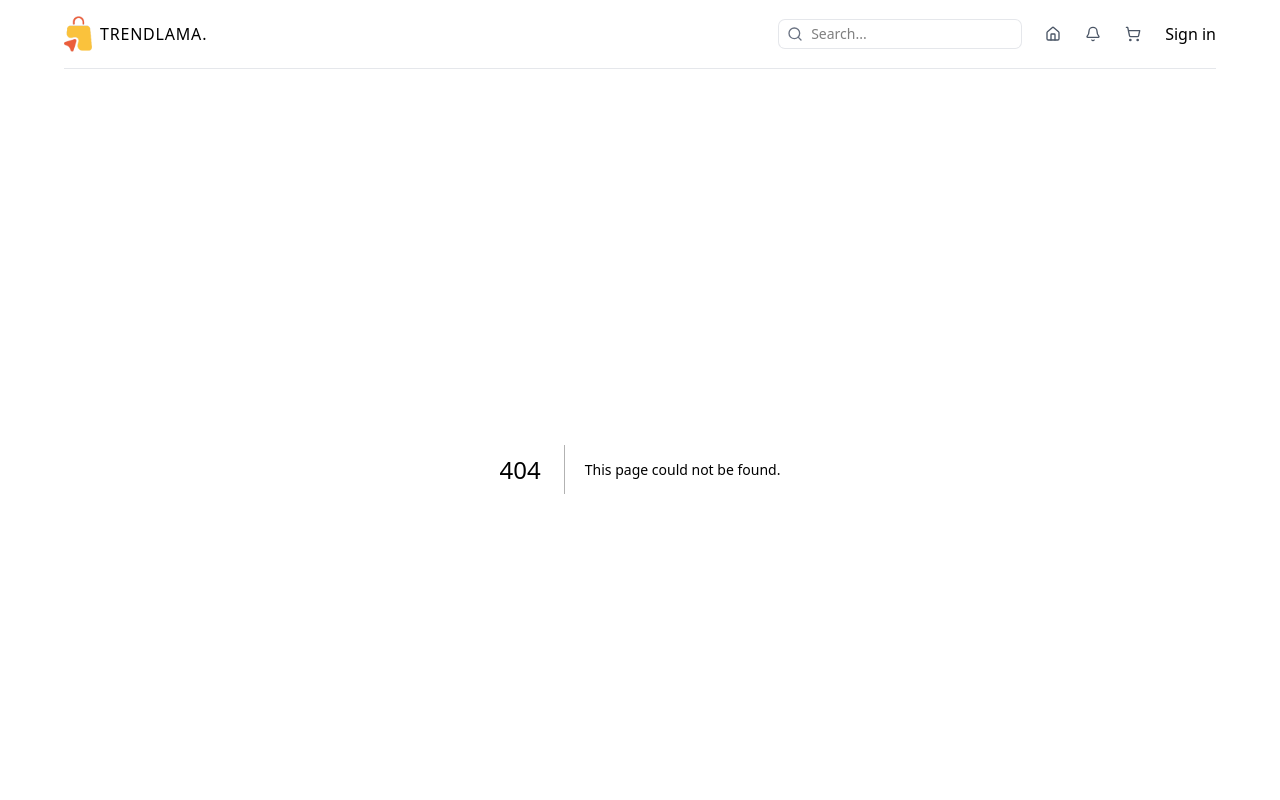
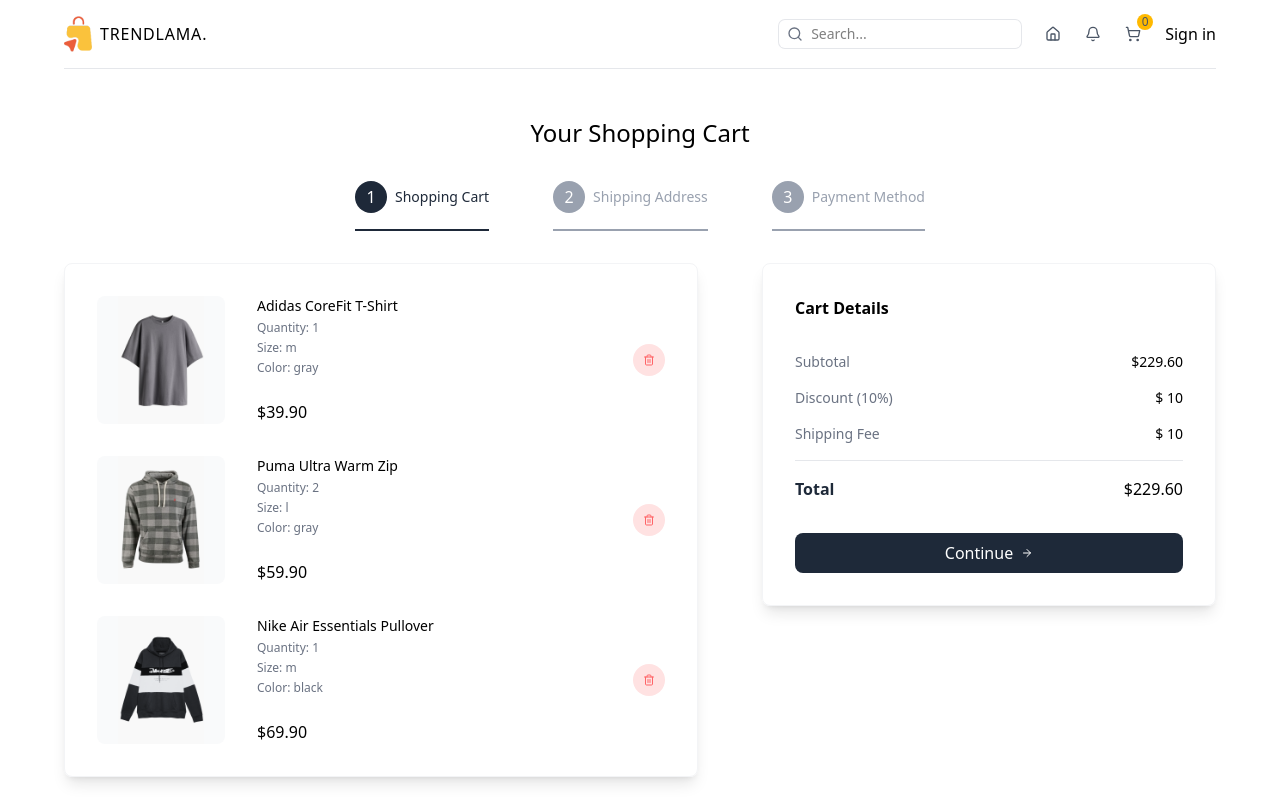
Before and after one commit to handa26/e-commerce-ui, a Next.js app: page /cart in a window 1280 px wide. Before the commit this address had no page. Shown: the top 800 px of the page. Built offline with nearby package versions, Linux system fonts and the light colour scheme.

Commit message:
feat: cart page design with steps

```diff
--- /dev/null
+++ b/src/app/cart/page.tsx
@@ -0,0 +1,226 @@
+"use client";
+
+import { useState } from "react";
+import { useSearchParams, useRouter } from "next/navigation";
+import { ArrowRight, Trash2 } from "lucide-react";
+import Image from "next/image";
+
+import { CartItemsType } from "@/types";
+import ShippingForm from "@/components/ShippingForm";
+import PaymentForm from "@/components/PaymentForm";
+
+const steps = [
+	{
+		id: 1,
+		title: "Shopping Cart",
+	},
+	{
+		id: 2,
+		title: "Shipping Address",
+	},
+	{
+		id: 3,
+		title: "Payment Method",
+	},
+];
+
+// ! TEMPORARY
+const cartItems: CartItemsType = [
+	{
+		id: 1,
+		name: "Adidas CoreFit T-Shirt",
+		shortDescription:
+			"Lorem ipsum dolor sit amet consect adipisicing elit lorem ipsum dolor sit.",
+		description:
+			"Lorem ipsum dolor sit amet consect adipisicing elit lorem ipsum dolor sit. Lorem ipsum dolor sit amet consect adipisicing elit lorem ipsum dolor sit. Lorem ipsum dolor sit amet consect adipisicing elit lorem ipsum dolor sit.",
+		price: 39.9,
+		sizes: ["s", "m", "l", "xl", "xxl"],
+		colors: ["gray", "purple", "green"],
+		images: {
+			gray: "/products/1g.png",
+			purple: "/products/1p.png",
+			green: "/products/1gr.png",
+		},
+		quantity: 1,
+		selectedSize: "m",
+		selectedColor: "gray",
+	},
+	{
+		id: 2,
+		name: "Puma Ultra Warm Zip",
+		shortDescription:
+			"Lorem ipsum dolor sit amet consect adipisicing elit lorem ipsum dolor sit.",
+		description:
+			"Lorem ipsum dolor sit amet consect adipisicing elit lorem ipsum dolor sit. Lorem ipsum dolor sit amet consect adipisicing elit lorem ipsum dolor sit. Lorem ipsum dolor sit amet consect adipisicing elit lorem ipsum dolor sit.",
+		price: 59.9,
+		sizes: ["s", "m", "l", "xl"],
+		colors: ["gray", "green"],
+		images: { gray: "/products/2g.png", green: "/products/2gr.png" },
+		quantity: 2,
+		selectedSize: "l",
+		selectedColor: "gray",
+	},
+	{
+		id: 3,
+		name: "Nike Air Essentials Pullover",
+		shortDescription:
+			"Lorem ipsum dolor sit amet consect adipisicing elit lorem ipsum dolor sit.",
+		description:
+			"Lorem ipsum dolor sit amet consect adipisicing elit lorem ipsum dolor sit. Lorem ipsum dolor sit amet consect adipisicing elit lorem ipsum dolor sit. Lorem ipsum dolor sit amet consect adipisicing elit lorem ipsum dolor sit.",
+		price: 69.9,
+		sizes: ["s", "m", "l"],
+		colors: ["green", "blue", "black"],
+		images: {
+			green: "/products/3gr.png",
+			blue: "/products/3b.png",
+			black: "/products/3bl.png",
+		},
+		quantity: 1,
+		selectedSize: "m",
+		selectedColor: "black",
+	},
+];
+
+const CartPage = () => {
+	const searchParams = useSearchParams();
+	const router = useRouter();
+	const [shippingForm, setShippingForm] = useState(null);
+
+	const activeStep = parseInt(searchParams.get("step") || "1");
+
+	return (
+		<div className="flex flex-col gap-8 items-center justify-center mt-12">
+			{/* TITLE */}
+			<h1 className="text-2xl font-medium">Your Shopping Cart</h1>
+
+			{/* STEPS */}
+			<div className="flex flex-col lg:flex-row items-center gap-8 lg:gap-16">
+				{steps.map((step) => (
+					<div
+						className={`flex items-center gap-2 border-b-2 pb-4 ${step.id === activeStep ? "border-gray-800" : "border-gray-400"}`}
+						key={step.id}
+					>
+						<div
+							className={`w-6 h-6 rounded-full text-white p-4 flex items-center justify-center ${step.id === activeStep ? "bg-gray-800" : "bg-gray-400"}`}
+						>
+							{step.id}
+						</div>
+						<p
+							className={`text-sm font-medium ${step.id === activeStep ? "text-gray-800" : "text-gray-400"}`}
+						>
+							{step.title}
+						</p>
+					</div>
+				))}
+			</div>
+
+			{/* CART ITEMS & CART DETAILS */}
+			<div className="w-full flex flex-col lg:flex-row gap-16">
+				{/* CART ITEMS */}
+				<div className="w-full lg:w-7/12 shadow-lg border-1 border-gray-100 p-8 rounded-lg flex flex-col gap-8">
+					{activeStep === 1 ? (
+						cartItems.map((item) => (
+							// Cart item
+							<div className="flex items-center justify-between" key={item.id}>
+								{/* Image & Details */}
+								<div className="flex gap-8">
+									{/* Image */}
+									<div className="relative w-32 h-32 bg-gray-50 rounded-lg overflow-hidden">
+										<Image
+											src={item.images[item.selectedColor]}
+											alt={item.name}
+											fill
+											className="object-contain"
+										/>
+									</div>
+
+									{/* Details */}
+									<div className="flex flex-col justify-between">
+										<div className="flex flex-col gap-1">
+											<p className="text-sm font-medium">{item.name}</p>
+											<p className="text-xs text-gray-500">
+												Quantity: {item.quantity}
+											</p>
+											<p className="text-xs text-gray-500">
+												Size: {item.selectedSize}
+											</p>
+											<p className="text-xs text-gray-500">
+												Color: {item.selectedColor}
+											</p>
+										</div>
+										<p className="font-medium">${item.price.toFixed(2)}</p>
+									</div>
+								</div>
+
+								{/* Delete */}
+								<button className="w-8 h-8 rounded-full bg-red-100 hover:bg-red-200 transition-all duration-300 text-red-400 flex items-center justify-center cursor-pointer">
+									<Trash2 className="w-3 h-3" />
+								</button>
+							</div>
+						))
+					) : activeStep === 2 ? (
+						<ShippingForm />
+					) : activeStep === 3 && shippingForm ? (
+						<PaymentForm />
+					) : (
+						<p className="text-sm text-gray-500">
+							Please fill in the shipping form to continue.
+						</p>
+					)}
+				</div>
+
+				{/* CART DETAILS */}
+				<div className="w-full lg:w-5/12 shadow-lg border-1 border-gray-100 p-8 rounded-lg flex flex-col gap-8 h-max">
+					<h2 className="font-semibold">Cart Details</h2>
+					<div className="flex flex-col gap-4">
+						{/* SUBTOTAL */}
+						<div className="flex justify-between text-sm">
+							<p className="text-gray-500">Subtotal</p>
+							<p className="font-medium">
+								$
+								{cartItems
+									.reduce((acc, item) => acc + item.price * item.quantity, 0)
+									.toFixed(2)}
+							</p>
+						</div>
+
+						{/* DISCOUNT */}
+						<div className="flex justify-between text-sm">
+							<p className="text-gray-500">Discount (10%)</p>
+							<p className="font-medium">$ 10</p>
+						</div>
+
+						{/* SHIPPING */}
+						<div className="flex justify-between text-sm">
+							<p className="text-gray-500">Shipping Fee</p>
+							<p className="font-medium">$ 10</p>
+						</div>
+						<hr className="border-gray-200" />
+
+						{/* TOTAL */}
+						<div className="flex justify-between">
+							<p className="text-gray-800 font-semibold">Total</p>
+							<p className="font-medium">
+								$
+								{cartItems
+									.reduce((acc, item) => acc + item.price * item.quantity, 0)
+									.toFixed(2)}
+							</p>
+						</div>
+					</div>
+					{activeStep === 1 && (
+						<button
+							onClick={() => router.push("/cart?step=2", { scroll: false })}
+							className="w-full bg-gray-800 hover:bg-gray-900 transition-all duration-300 text-white p-2 rounded-lg cursor-pointer flex items-center justify-center gap-2"
+						>
+							Continue
+							<ArrowRight className="w-3 h-3" />
+						</button>
+					)}
+				</div>
+			</div>
+		</div>
+	);
+};
+
+export default CartPage;
--- a/src/components/Navbar.tsx
+++ b/src/components/Navbar.tsx
@@ -1,8 +1,9 @@
 import Image from "next/image";
 import Link from "next/link";
-import { Bell, Home, ShoppingCart } from "lucide-react";
+import { Bell, Home } from "lucide-react";
 
 import SearchBar from "./SearchBar";
+import ShoppingCartIcon from "./ShoppingCartIcon";
 
 const Navbar = () => {
 	return (
@@ -28,7 +29,7 @@
 					<Home className="w-4 h-4 text-gray-600" />
 				</Link>
 				<Bell className="w-4 h-4 text-gray-600" />
-				<ShoppingCart className="w-4 h-4 text-gray-600" />
+				<ShoppingCartIcon />
         <Link href="/login">Sign in</Link>
 			</div>
 		</nav>
--- /dev/null
+++ b/src/components/PaymentForm.tsx
@@ -0,0 +1,7 @@
+const PaymentForm = () => {
+  return (
+    <div className=''>PaymentForm</div>
+  )
+}
+
+export default PaymentForm
--- /dev/null
+++ b/src/components/ShippingForm.tsx
@@ -0,0 +1,7 @@
+const ShippingForm = () => {
+  return (
+    <div className=''>ShippingForm</div>
+  )
+}
+
+export default ShippingForm
--- /dev/null
+++ b/src/components/ShoppingCartIcon.tsx
@@ -0,0 +1,17 @@
+"use client";
+
+import Link from "next/link";
+import { ShoppingCart } from "lucide-react";
+
+const ShoppingCartIcon = () => {
+	return (
+		<Link href="/cart" className="relative">
+			<ShoppingCart className="w-4 h-4 text-gray-600" />
+			<span className="absolute -top-3 -right-3 bg-amber-400 text-gray-600 rounded-full w-4 h-4 flex items-center justify-center text-xs font-medium">
+				0
+			</span>
+		</Link>
+	);
+};
+
+export default ShoppingCartIcon;
```
Also changed, not shown: src/types.ts (+8 -0 lines).
